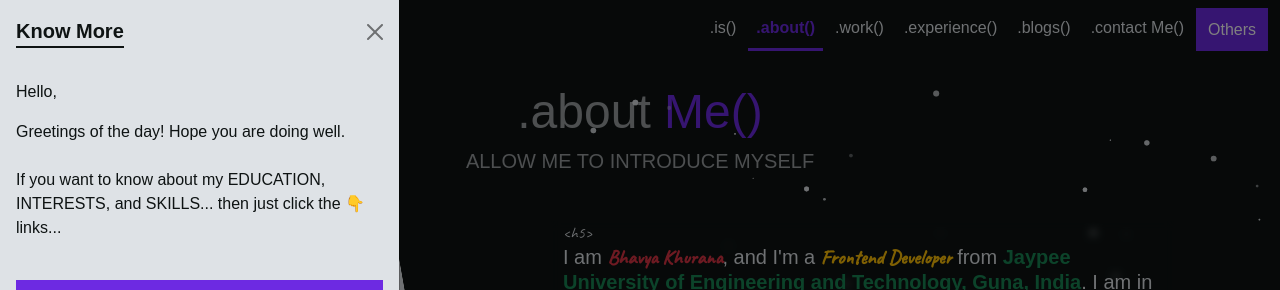
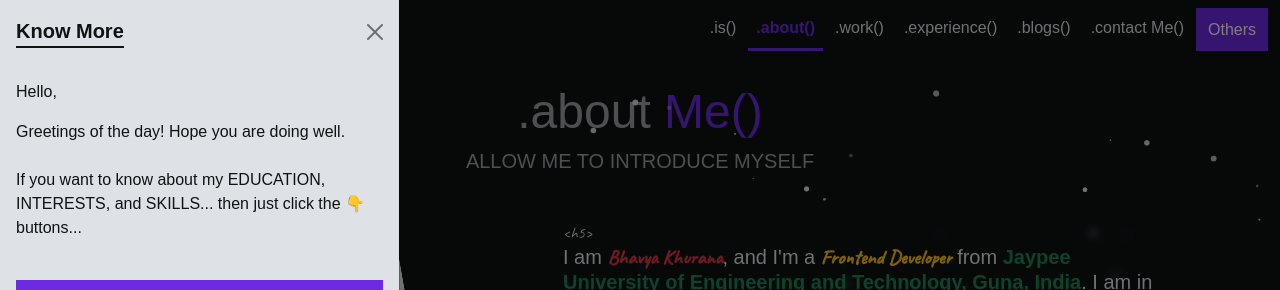
Before and after one commit to TheNewC0der-24/Portfolio, a React (Create React App) app: page /about in a window 1280 px wide. Both pictures are taken after a click on the button "Others". Shown: the top 290 px of the page. Built offline with nearby package versions, Linux system fonts and the light colour scheme; a web font is replaced by a local one.

Commit message:
Create Sidebar

```diff
--- a/src/Components/Navbar/Sidebar/Sidebar.jsx
+++ b/src/Components/Navbar/Sidebar/Sidebar.jsx
@@ -18,7 +18,7 @@ const Sidebar = () => {
                     <p>Hello,</p>
                     <p>Greetings of the day! Hope you are doing well.</p>
 
-                    <p className='my-4'>If you want to know about my EDUCATION, INTERESTS, and SKILLS... then just click the 👇 links... </p>
+                    <p className='my-4'>If you want to know about my EDUCATION, INTERESTS, and SKILLS... then just click the 👇 buttons... </p>
                     <div className={styles.nav}>
                         <button className={`${styles.btn} btn btn-primary my-3`} data-bs-dismiss="offcanvas" onClick={() => navigate("./education")}>
                             .education()
```
